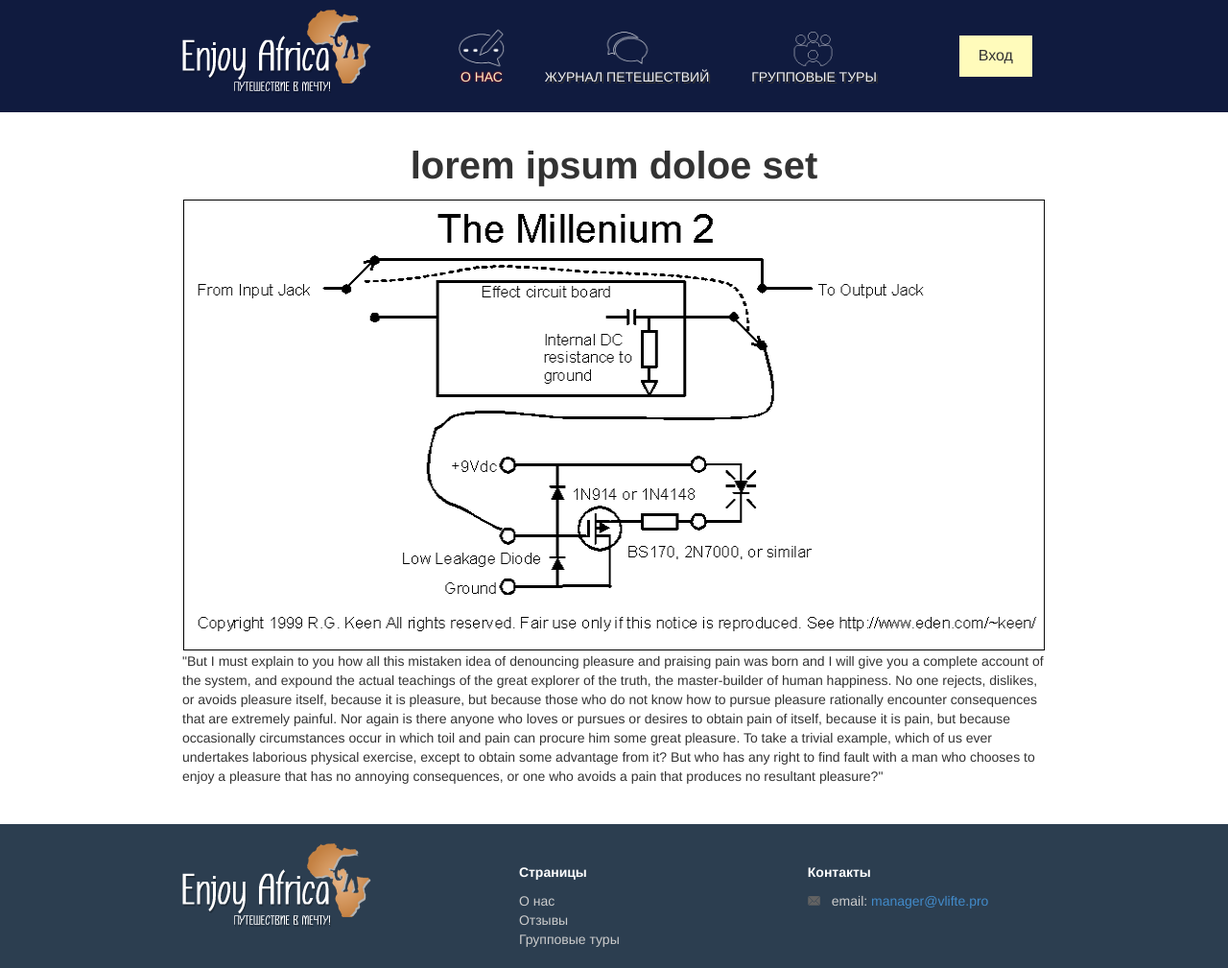
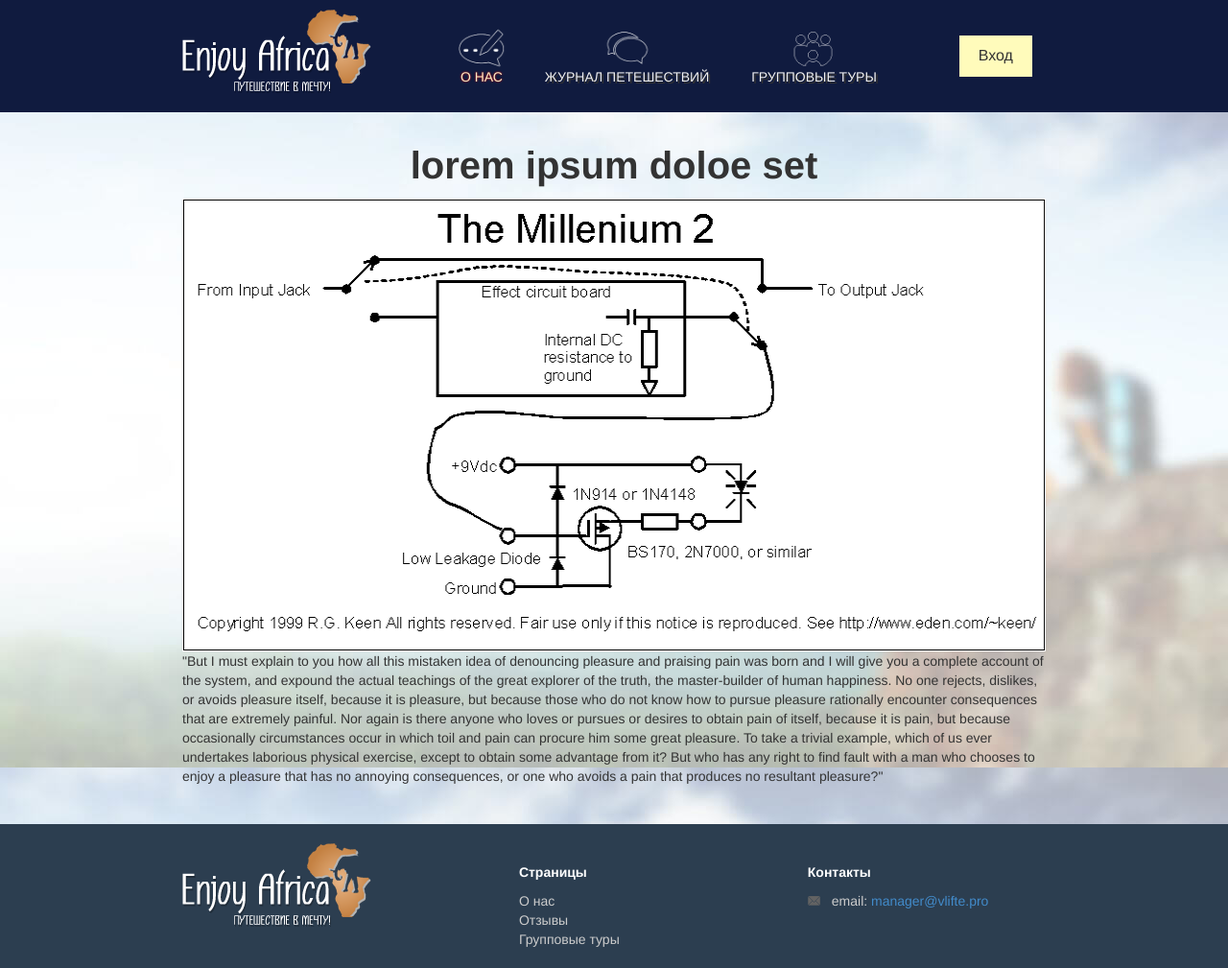
Before and after one commit to od-5/enjoy-africa, a Django app: page /about/ in a window 1280 px wide. Shown: the whole page at 96% size. Run offline with Django 3.2, Linux system fonts and the light colour scheme; data comes from the database, SQL or seed files in the repository; parts of the project's set-up code (start-up, migrations or seed data) failed here and were passed over; some libraries are stand-ins or nearby versions.

Commit message:
fix about  page

```diff
--- a/apps/about/templates/about/about_list.html
+++ b/apps/about/templates/about/about_list.html
@@ -1,4 +1,5 @@
 {% extends 'base.html' %}
+{% block wrapper_style %}class="travels__bg"{% endblock %}
 {% block content %}
   <div class="container">
   {% for article in about_list %}
```
